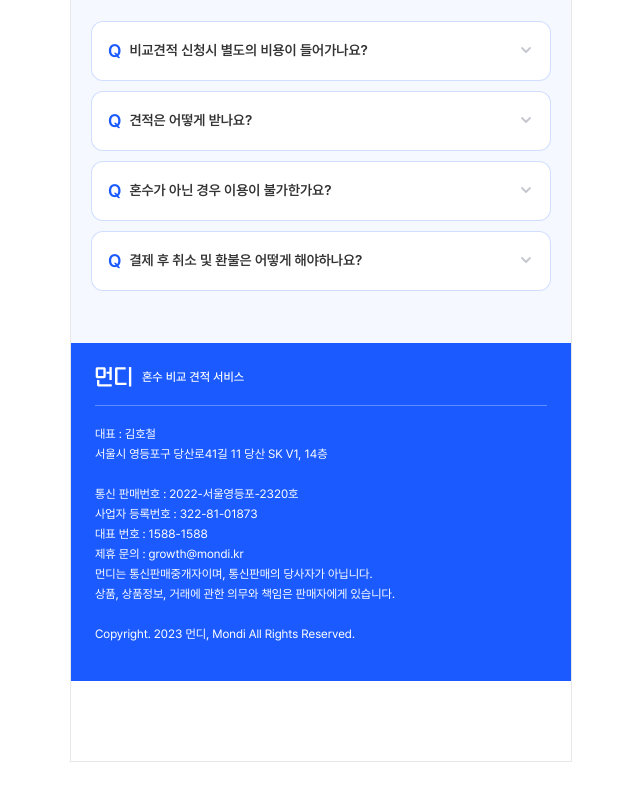
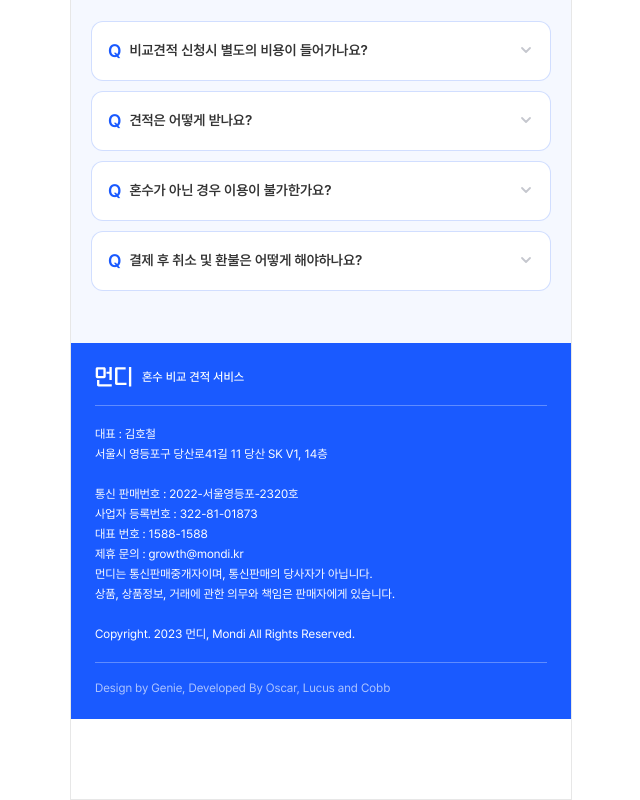
Before and after one commit to seong-ji-sue/mondi, a Next.js app: page / in a window 1280 px wide. Shown: the part 4510-5310 px from the top of the page, without its empty margins (320-960 px from the left). Before the commit the page ends 5272 px from the top, so only its background shows below. Built offline with nearby package versions, Linux system fonts and the light colour scheme.

Commit message:
디자이너, 개발자 이름 추가

```diff
--- a/pages/index.tsx
+++ b/pages/index.tsx
@@ -846,7 +846,7 @@ const SessionFooter = () => {
   return (
     <SessionContainer
       containerStyle={`
-        padding: 24px 24px 37px 24px;
+        padding: 24px;
         background: ${Color.THEME};
         align-items: flex-start;
       `}
@@ -872,6 +872,10 @@ const SessionFooter = () => {
       </SessionRowContainer>
       <SessionText
         textStyle="
+          width: 100%;
+          margin-bottom: 18px;
+          padding-bottom: 18px;
+          border-bottom: 1px solid rgba(255, 255, 255, 0.3);
           text-align: left;
           font-family: Pretendard;
           font-weight: 400;
@@ -892,6 +896,14 @@ const SessionFooter = () => {
 
           Copyright. 2023 먼디, Mondi All Rights Reserved.`}
       </SessionText>
+      <SessionText
+        textStyle="
+          font-family: Pretendard;
+          font-weight: 400;
+          font-size: 12px;
+          color: rgba(255, 255, 255, 0.64);
+        "
+      >Design by Genie, Developed By Oscar, Lucus and Cobb</SessionText>
     </SessionContainer>
   )
 }
```
